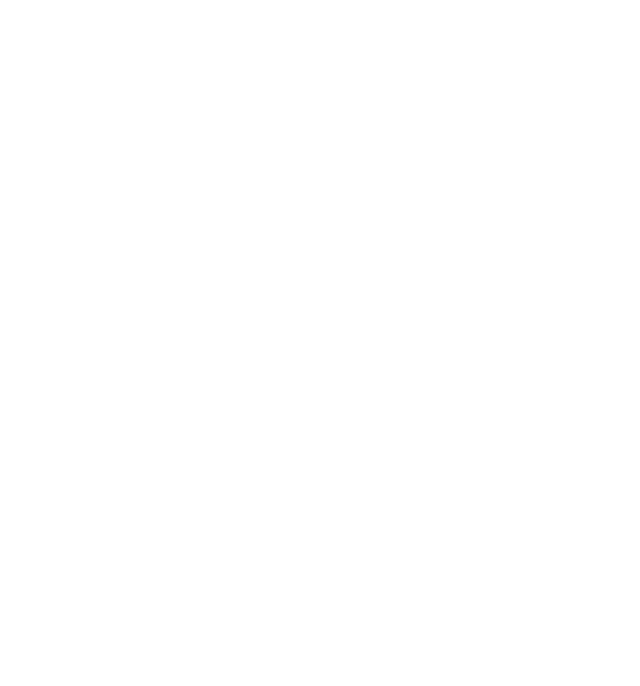
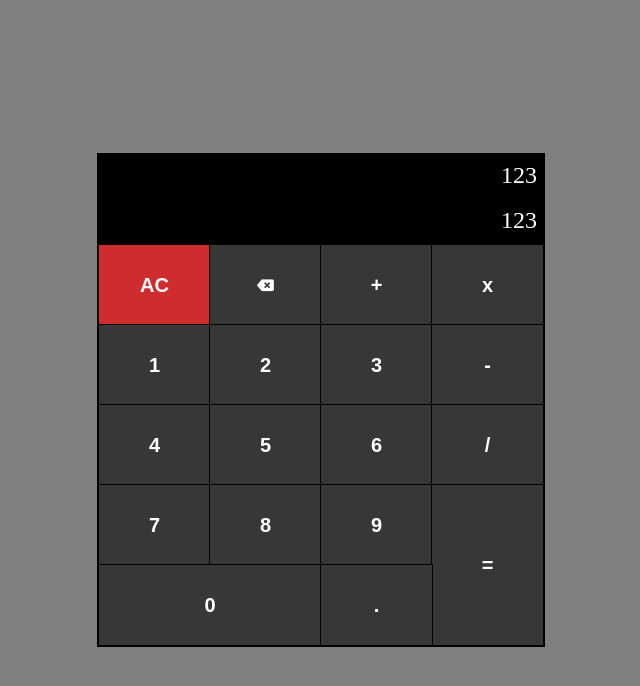
Before and after one commit to IqroNegoro/FreeCodeCamp, a plain HTML site: page FrontEnd/JavaScript calculator/index.html in a window 1280 px wide. Shown: the whole page, without its empty margins (319-959 px from the left). Drawn offline with nearby package versions, Linux system fonts and the light colour scheme; files that its build step writes are made by us from their sources.

```diff
--- a/FrontEnd/JavaScript calculator/index.html
+++ b/FrontEnd/JavaScript calculator/index.html
@@ -3,18 +3,40 @@
 
 <head>
     <meta charset="UTF-8">
-    <script crossorigin src="https://unpkg.com/react@17/umd/react.production.min.js"></script>
+    <!-- <script crossorigin src="https://unpkg.com/react@17/umd/react.production.min.js"></script>
     <script crossorigin src="https://unpkg.com/react-dom@17/umd/react-dom.production.min.js"></script>
-    <script src="https://cdnjs.cloudflare.com/ajax/libs/babel-standalone/6.26.0/babel.min.js" integrity="sha512-kp7YHLxuJDJcOzStgd6vtpxr4ZU9kjn77e6dBsivSz+pUuAuMlE2UTdKB7jjsWT84qbS8kdCWHPETnP/ctrFsA==" crossorigin="anonymous" referrerpolicy="no-referrer"></script><meta http-equiv="X-UA-Compatible" content="IE=edge">
+    <script src="https://cdnjs.cloudflare.com/ajax/libs/babel-standalone/6.26.0/babel.min.js" integrity="sha512-kp7YHLxuJDJcOzStgd6vtpxr4ZU9kjn77e6dBsivSz+pUuAuMlE2UTdKB7jjsWT84qbS8kdCWHPETnP/ctrFsA==" crossorigin="anonymous" referrerpolicy="no-referrer"></script><meta http-equiv="X-UA-Compatible" content="IE=edge"> -->
+    <link href='https://unpkg.com/boxicons@2.1.2/css/boxicons.min.css' rel='stylesheet'>
     <meta name="viewport" content="width=device-width, initial-scale=1.0">
     <link rel="stylesheet" href="style.css">
     <title>Javascript Calculator</title>
 </head>
 <body>
     <div class="container" id="App">
-
+        <div class="calculator">
+            <div class="previous">123</div>
+            <div class="display" id="display">123</div>
+            <button class="clear" id="clear"> AC </button>
+            <button class="bcsp" id="bcsp"><i class="bx bxs-tag-x"></i></button>
+            <button class="add" id="add">+</button>
+            <button class="multiply" id="multiply">x</button>
+            <button class="one" id="one">1</button>
+            <button class="two" id="two">2</button>
+            <button class="three" id="three">3</button>
+            <button class="substract" id="substract">-</button>
+            <button class="four" id="four">4</button>
+            <button class="five" id="five">5</button>
+            <button class="six" id="six">6</button>
+            <button class="divide" id="divide">/</button>
+            <button class="seven" id="seven">7</button>
+            <button class="eight" id="eight">8</button>
+            <button class="nine" id="nine">9</button>
+            <button class="zero" id="zero">0</button>
+            <button class="equals" id="equals">=</button>
+            <button class="decimal" id="decimal">.</button>
+        </div>
     </div>
-    <script src="App.js" type="text/babel"></script>
+    <!-- <script src="App.js" type="text/babel"></script> -->
 </body>
 
 </html>
--- a/FrontEnd/JavaScript calculator/style.scss
+++ b/FrontEnd/JavaScript calculator/style.scss
@@ -1,3 +1,5 @@
+$bgcolor: rgb(55, 55,55);
+
 * {
     margin: 0;
     padding: 0;
@@ -5,5 +7,80 @@
 }
 
 .container {
+    width: 100%;
+    min-height: 100vh;
+    display: flex;
+    justify-content: center;
+    align-items: center;
+    background-color: grey;
 
+    .calculator {
+        width: 35%;
+        display: grid;
+        grid-template-rows: 40px 50px repeat(5, 80px);
+        grid-template-columns: repeat(4, 25%);
+        user-select: none;
+        padding: 2px;
+        background-color: black;
+
+
+        button {
+            display: flex;
+            justify-content: center;
+            align-items: center;
+            font-size: 1.25rem;
+            font-weight: 600;
+            border: 0;
+            background-color: $bgcolor;
+            color: white;
+            transition: all 0.2s ease;
+            outline: 1px solid black;
+            cursor: pointer;
+            padding: 0 6px;
+
+            &:hover {
+            outline: 1px solid white;
+            z-index: 1;
+            }
+
+            &:active {
+                transform: translateY(2px);
+            }
+
+        }
+
+        .previous, .display {
+            color: white;
+            background-color: black;
+            display: flex;
+            align-items: center;
+            justify-content: flex-end;
+            grid-area: 2 / 1 / 2 / 5;
+            padding: 0 6px;
+            font-size: 1.5rem;
+        }
+
+        .display {
+            grid-area: 2 / 1 / 2 / 5;
+        }
+
+        .previous {
+            grid-area: 1 / 1 / 1 / 5;
+
+        }
+
+        .clear {
+            background-color: rgb(206, 45, 45);
+        }
+
+        .zero {
+            grid-area: 7 / 1 / 8 / 3;
+        }
+
+        .equals {
+            grid-area: 6 / 4 / 8 / 5;
+        }
+
+
+    }
 }
```
Also changed, not shown: FrontEnd/Drum Machine/index.html (+1 -0 lines).
